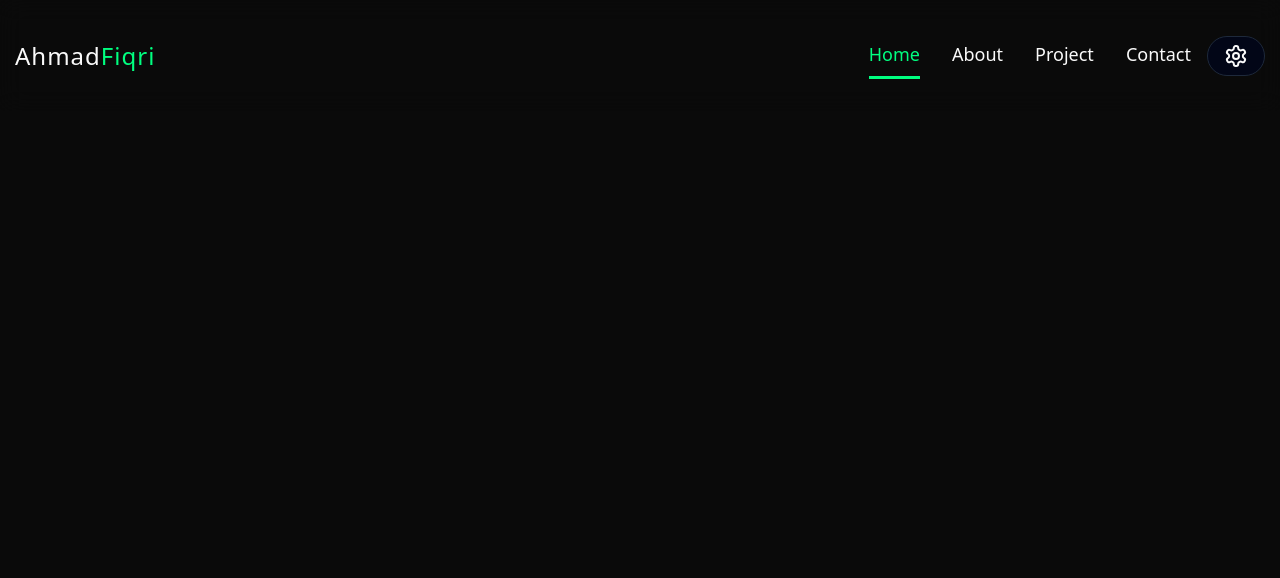
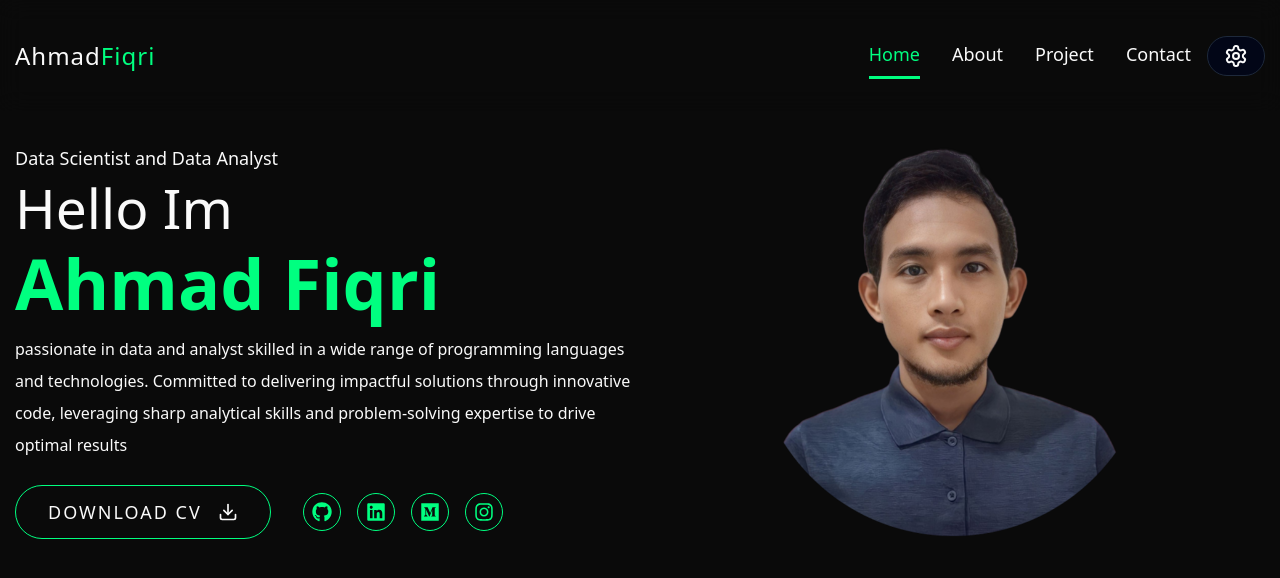
Before and after one commit to fiqrioemry/ahmadfiqrioemry_portfolio, a Next.js app: page / in a window 1280 px wide. Shown: the top 578 px of the page. Built offline with nearby package versions, Linux system fonts and the light colour scheme.

Commit message:
update changes

```diff
--- a/src/app/layout.jsx
+++ b/src/app/layout.jsx
@@ -11,21 +11,15 @@ const jetbrainsMono = JetBrains_Mono({
   variable: "--font-jetbrainsMono",
 });
 
-function RootComponent({ children }) {
-  return (
-    <body className={jetbrainsMono.variable}>
-      <Header />
-      <StairTransition />
-      <PageTransition>{children}</PageTransition>
-    </body>
-  );
-}
-
-export default function RootLayout() {
+export default function RootLayout({ children }) {
   return (
     <html lang="en">
       <ThemeProvider>
-        <RootComponent />
+        <body className={jetbrainsMono.variable}>
+          <Header />
+          <StairTransition />
+          <PageTransition>{children}</PageTransition>
+        </body>
       </ThemeProvider>
     </html>
   );
```
